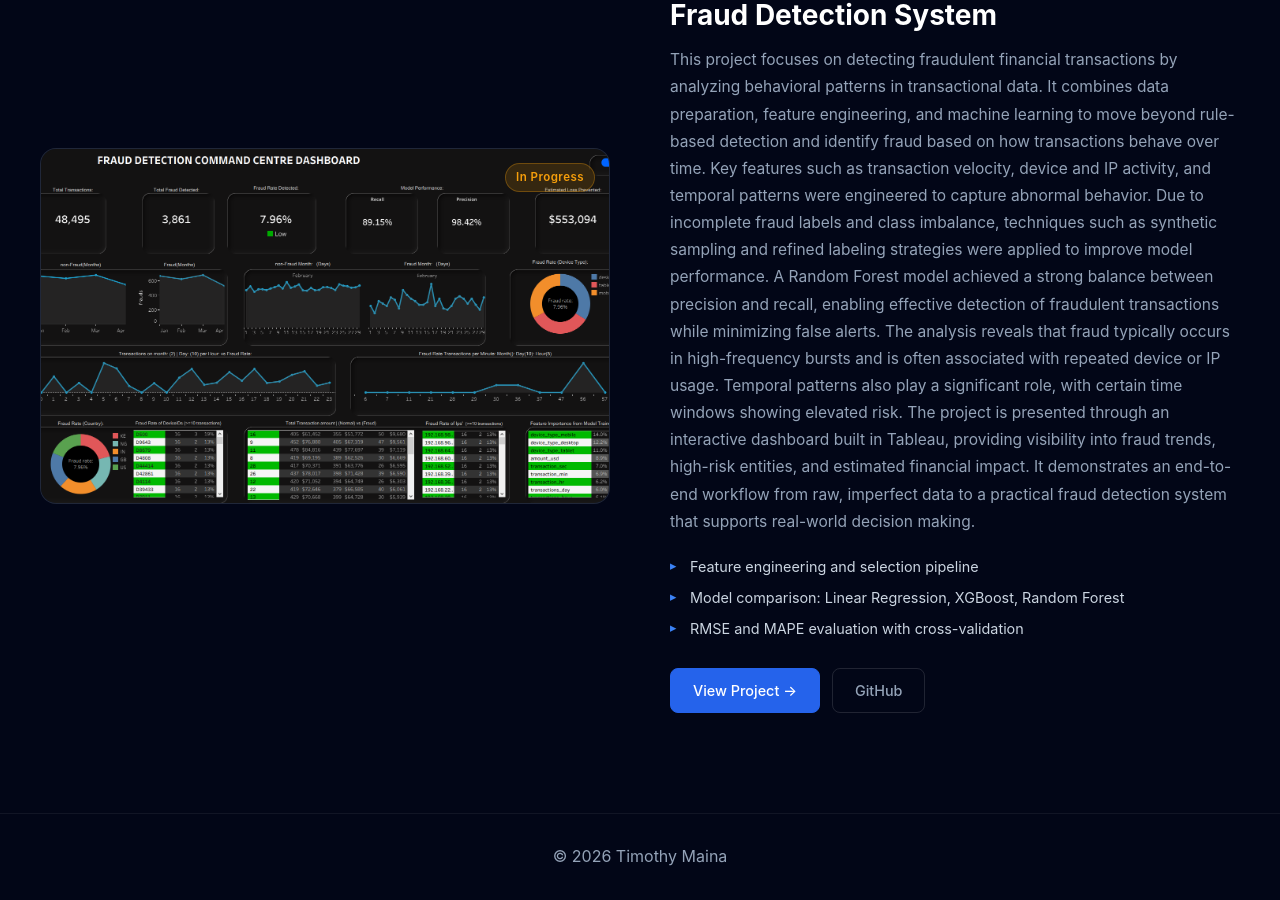
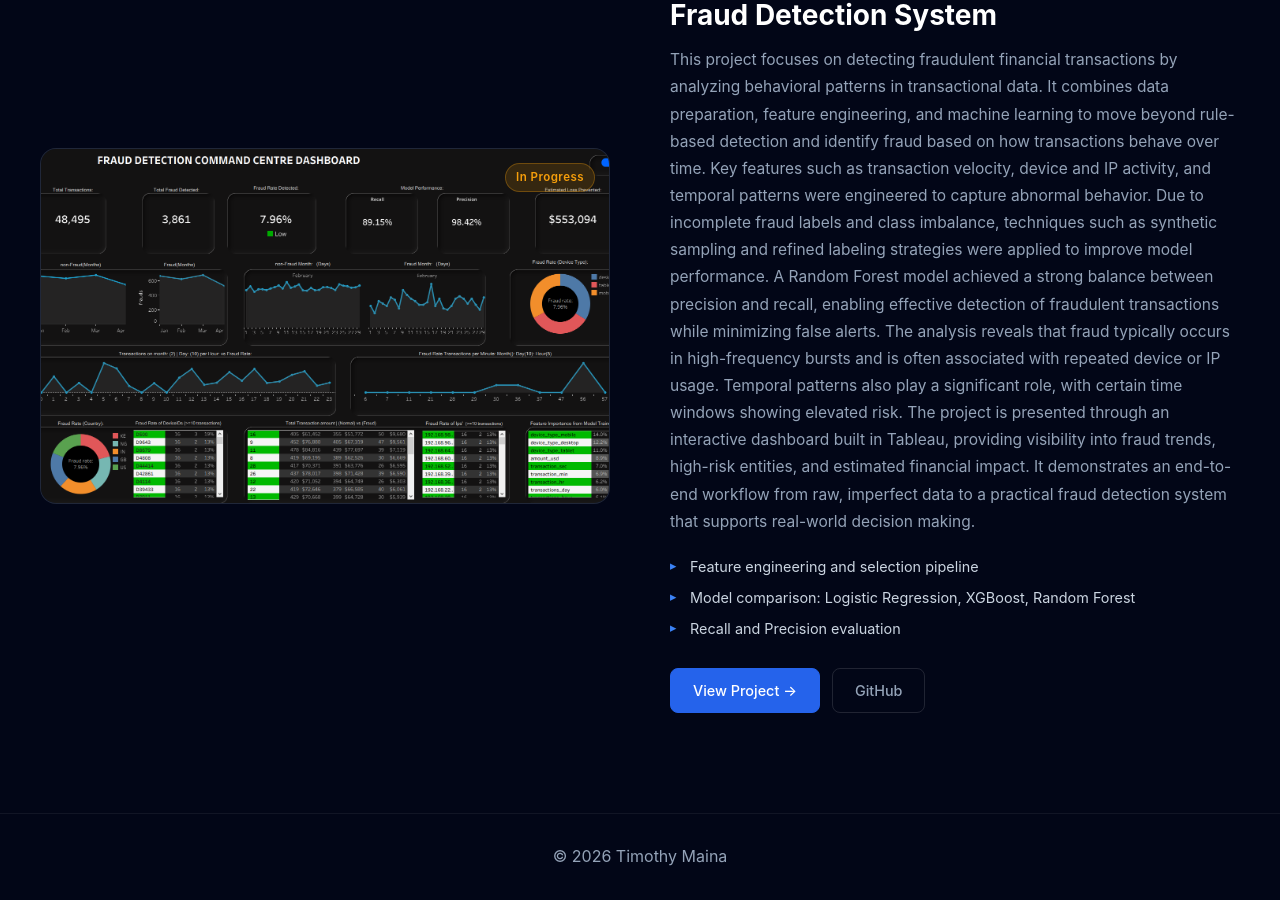
Before and after one commit to timmaina-devhub/timmaina-devhub.github.io, a Jekyll site: the page built from projects.html, in a window 1280 px wide and 900 px high, scrolled down 2030 px. Built offline with Jekyll 4.4.1, drawn with Linux system fonts in a browser that asks for light colours.

Commit message:
Update projects.html

```diff
--- a/projects.html
+++ b/projects.html
@@ -122,12 +122,12 @@ The project is presented through an interactive dashboard that connects insights
         </p>
         <ul class="project-highlights">
           <li>Feature engineering and selection pipeline</li>
-          <li>Model comparison: Linear Regression, XGBoost, Random Forest</li>
-          <li>RMSE and MAPE evaluation with cross-validation</li>
+          <li>Model comparison: Logistic Regression, XGBoost, Random Forest</li>
+          <li>Recall and Precision evaluation</li>
         </ul>
         <div class="project-links">
           <a href="#" class="btn btn--primary">View Project →</a>
-          <a href="#" class="btn btn--ghost">GitHub</a>
+          <a href="https://github.com/timmaina-devhub/Fraud-Detection-System" class="btn btn--ghost">GitHub</a>
         </div>
       </div>
     </article>
```
